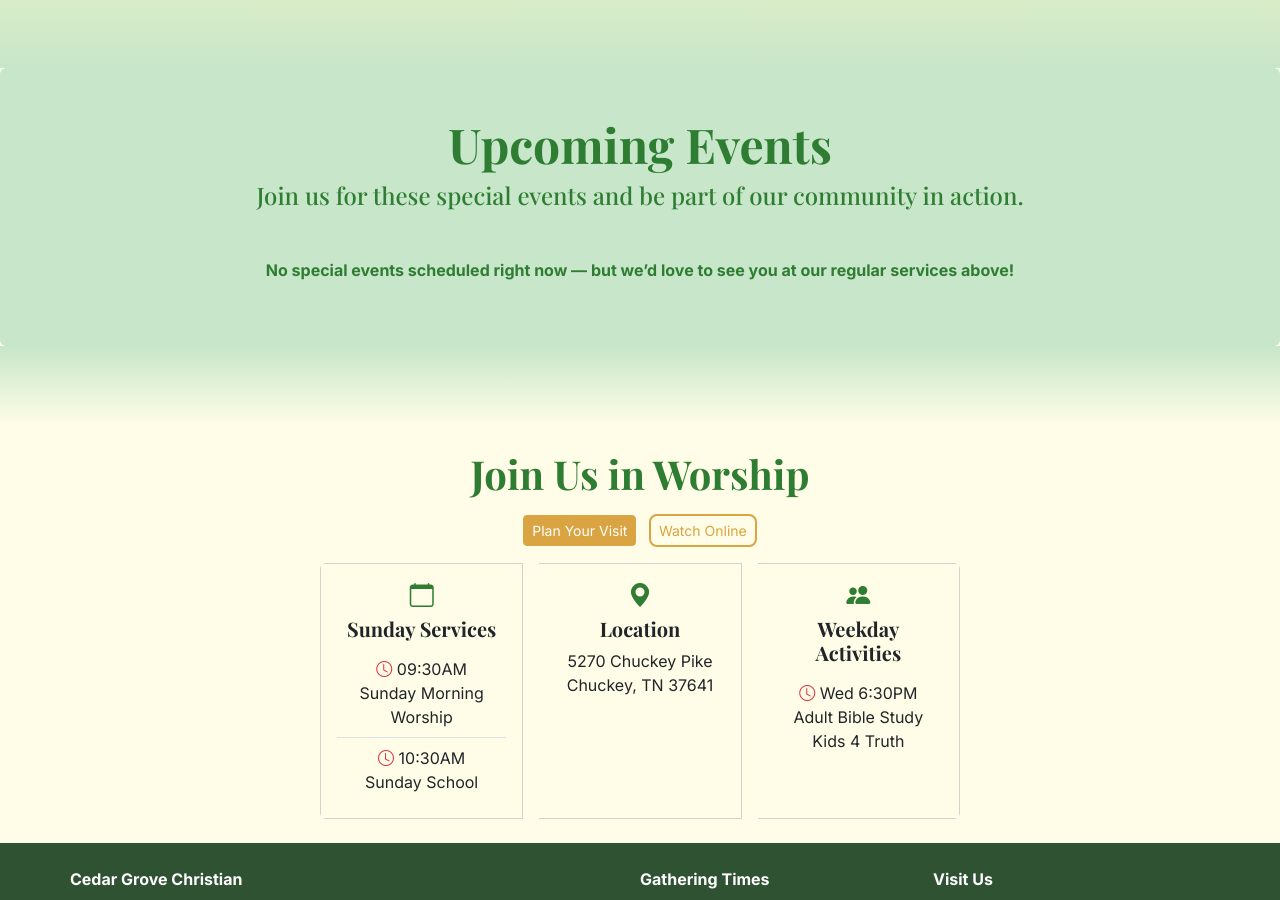
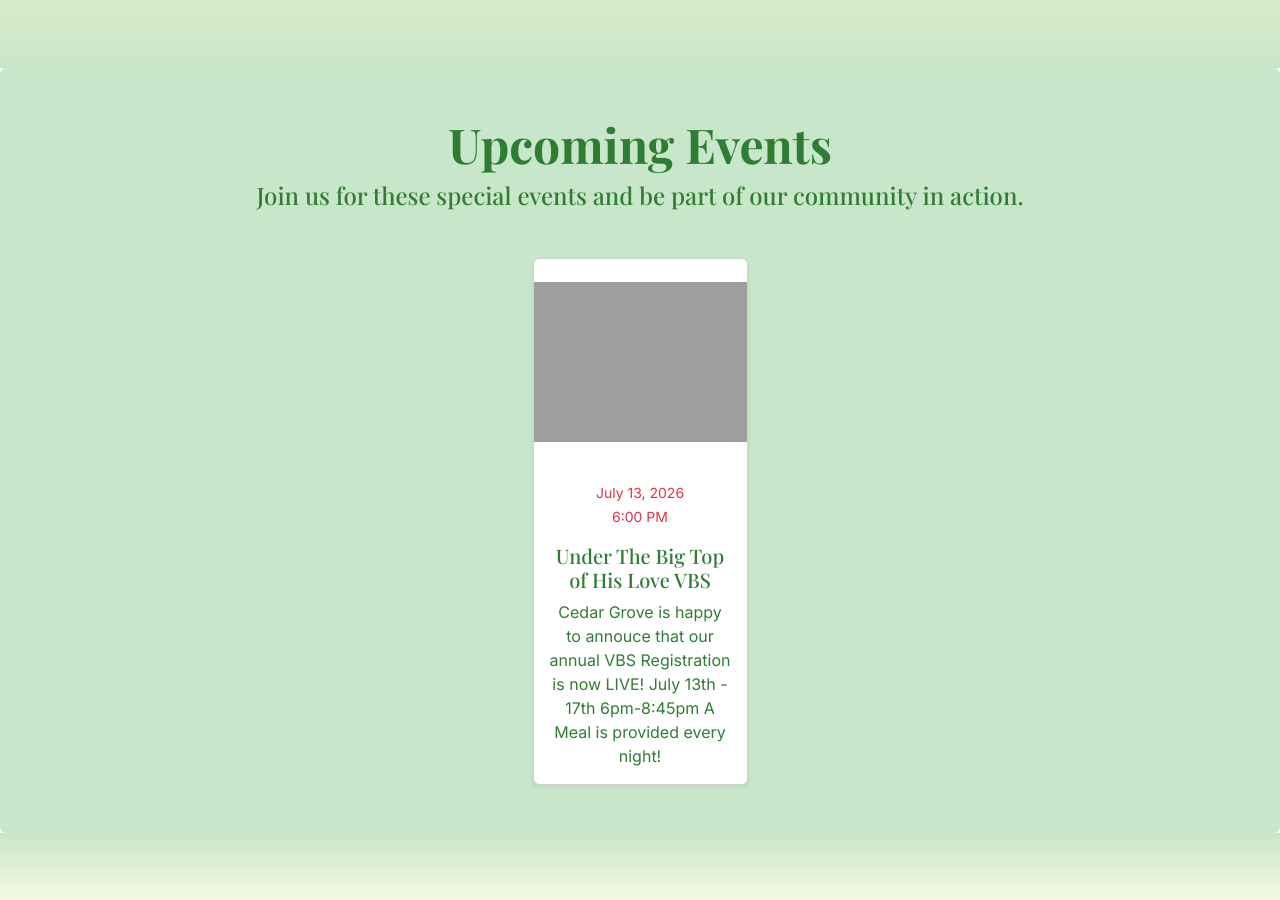
Before and after one commit to cedargrovechristian/cedargrovechristian.github.io, a Jekyll site: the page built from index.html, in a window 1280 px wide and 900 px high, scrolled down 1971 px. Built offline with Jekyll 4.4.1, drawn with Linux system fonts in a browser that asks for light colours; grey boxes are pictures that could not be loaded.

Commit message:
Update events.yml

```diff
--- a/_data/events.yml
+++ b/_data/events.yml
@@ -1,8 +1,8 @@
-- title: "Valentine Spaghetti Dinner"
-  date: #2026-02-15 16:30
-  end: #2025-12-20 19:00
-  image: /assets/images/ValentineDinner2026.PNG
-  description: "This is simply a dinner to relish in the LOVE of God while supporting our youth ministry. Everyone is welcome!"
+- title: "Under The Big Top of His Love VBS"
+  date: 2026-07-13 18:00
+  end: 2026-07-17 20:45
+  image: /assets/images/vbs2026eventcard.PNG
+  description: "Cedar Grove is happy to annouce that our annual VBS Registration is now LIVE! July 13th - 17th 6pm-8:45pm A Meal is provided every night!"
 
 - title: "Christmas Play"
   date:
```
